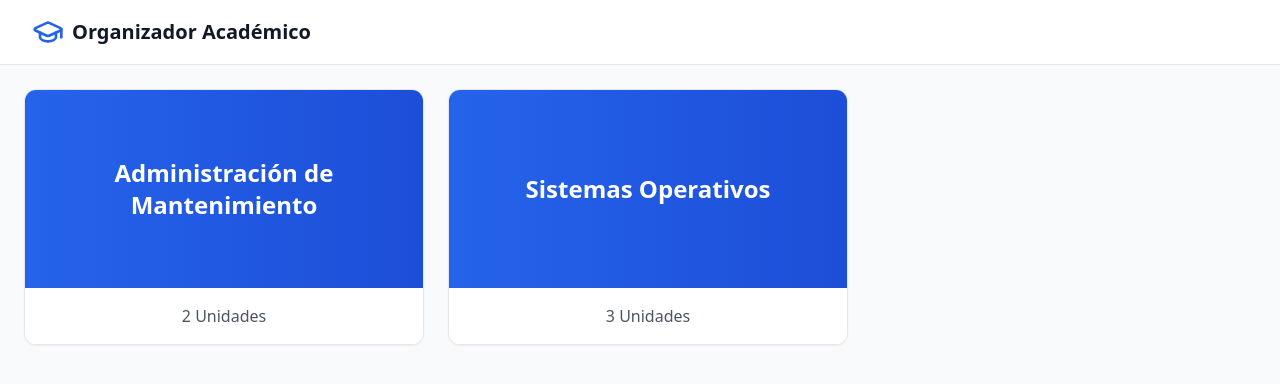
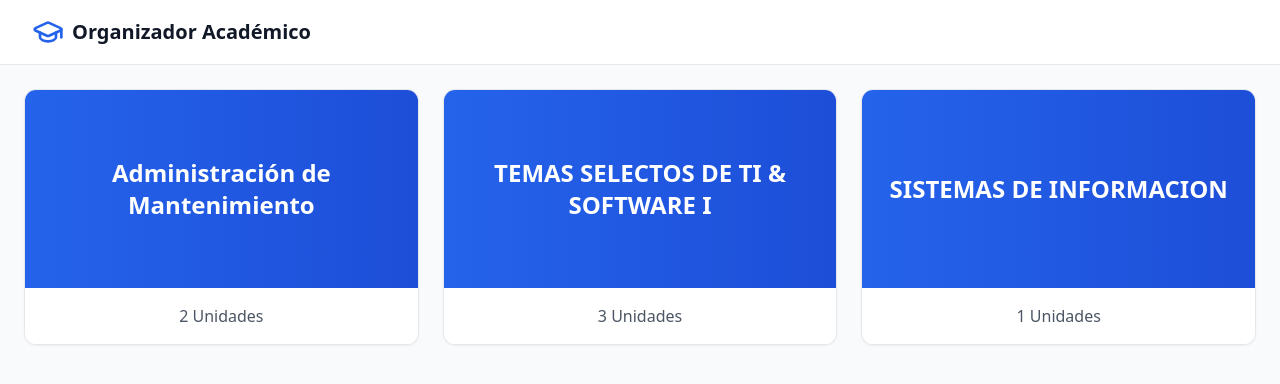
Before and after one commit to Tomasxwav/tasklist, a React (Vite) app: page / in a window 1280 px wide. Shown: the top 384 px of the page. Built offline with nearby package versions, Linux system fonts and the light colour scheme.

Commit message:
update initialData to reflect new course names, units, and task details with updated grades

```diff
--- a/src/data.ts
+++ b/src/data.ts
@@ -151,72 +151,187 @@ export const initialData: Subject[] = [
   },
   {
     id: '2',
-    name: 'Sistemas Operativos',
+    name: 'TEMAS SELECTOS DE TI & SOFTWARE I ',
     units: [
       {
-        id: 'u1-so',
-        title: 'Unidad 1: Introducción a los Sistemas Operativos',
+        id: 'u1-tsti',
+        title: 'Unidad 1: Conmutacion en redes',
         tasks: [
           {
-            id: 'so-1.1',
-            title:
-              'Investigación sobre la evolución de los sistemas operativos',
-            startDate: new Date('2024-01-22'),
-            endDate: new Date('2024-01-28'),
+            id: 'tsti-1.1',
+            title: 'Fundamentos: Resumen 20 hojas a mano',
+            startDate: new Date('2025-01-20'),
+            endDate: new Date('2025-01-27'),
             completed: false,
-            grade: 0,
+            grade: 5,
           },
           {
-            id: 'so-1.2',
-            title: 'Práctica: Instalación de máquina virtual',
-            startDate: new Date('2024-01-29'),
-            endDate: new Date('2024-02-04'),
+            id: 'tsti-1.2',
+            title: 'Probemario IPV4: Contestar el problemario a MANO',
+            startDate: new Date('2025-01-28'),
+            endDate: new Date('2025-02-09'),
             completed: false,
-            grade: 0,
+            grade: 10,
+          },
+          {
+            id: 'tsti-1.3',
+            title: 'EXAMEN MEDIO CURSO (Caps. del 1 al 7 de NETACAD)',
+            startDate: new Date('2025-03-10'),
+            endDate: new Date('2025-03-11'),
+            completed: false,
+            grade: 10,
           },
         ],
       },
       {
-        id: 'u2-so',
+        id: 'u2-tsti',
         title: 'Unidad 2: Administración de Procesos',
         tasks: [
           {
-            id: 'so-2.1',
-            title: 'Ejercicios de planificación de procesos',
-            startDate: new Date('2024-02-05'),
-            endDate: new Date('2024-02-11'),
+            id: 'tsti-2.1',
+            title: 'Conceptos Basicos de Protocolos: Resumen 12 hojas a mano',
+            startDate: new Date('2025-03-16'),
+            endDate: new Date('2025-03-23'),
             completed: false,
-            grade: 0,
+            grade: 5,
           },
           {
-            id: 'so-2.2',
-            title: 'Implementación de algoritmos de planificación',
-            startDate: new Date('2024-02-12'),
-            endDate: new Date('2024-02-18'),
+            id: 'tsti-2.2',
+            title: 'Probemario IPV6: Contestar el problemario a MANO',
+            startDate: new Date('2025-03-17'),
+            endDate: new Date('2025-03-24'),
             completed: false,
-            grade: 0,
+            grade: 10,
+          },
+          {
+            id: 'tsti-2.3',
+            title: 'Examen Ordinario (Caps. del 8 al 14 de NETACAD)',
+            startDate: new Date('2025-05-05'),
+            endDate: new Date('2025-05-06'),
+            completed: false,
+            grade: 10,
           },
         ],
       },
       {
-        id: 'u3-so',
-        title: 'Unidad 3: Gestión de Memoria',
+        id: 'u3-tsti',
+        title: 'PIA',
         tasks: [
           {
-            id: 'so-3.1',
-            title: 'Análisis de técnicas de paginación',
-            startDate: new Date('2024-02-19'),
-            endDate: new Date('2024-02-25'),
+            id: 'tsti-3.1',
+            title: 'PIA',
+            startDate: new Date('2025-01-19'),
+            endDate: new Date('2025-04-03'),
             completed: false,
-            grade: 0,
+            grade: 50,
+          },
+        ],
+      },
+    ],
+  },
+  {
+    id: '3',
+    name: 'SISTEMAS DE INFORMACION  ',
+    units: [
+      {
+        id: 'u1-si',
+        title: 'Unidad 1: Sistemas de información',
+        tasks: [
+          {
+            id: 'si-1.1',
+            title: 'Fundamentos: Crucigrama',
+            startDate: new Date('2025-01-27'),
+            endDate: new Date('2025-02-03'),
+            completed: false,
+            grade: 5,
           },
           {
-            id: 'so-3.2',
-            title: 'Simulador de administración de memoria',
-            startDate: new Date('2024-02-26'),
-            endDate: new Date('2024-03-03'),
+            id: 'si-1.2',
+            title: 'A2: Cuestionario ',
+            startDate: new Date('2025-02-10'),
+            endDate: new Date('2025-02-17'),
             completed: false,
-            grade: 0,
+            grade: 5,
+          },
+          {
+            id: 'si-1.3',
+            title: 'A3: Cuestionario',
+            startDate: new Date('2025-02-24'),
+            endDate: new Date('2025-03-03'),
+            completed: false,
+            grade: 5,
+          },
+          {
+            id: 'si-1.4',
+            title: 'A4: Cuestionario y resumen 3 hojas',
+            startDate: new Date('2025-03-03'),
+            endDate: new Date('2025-03-10'),
+            completed: false,
+            grade: 5,
+          },
+          {
+            id: 'si-1.5',
+            title: 'Examen Medio Curso',
+            startDate: new Date('2025-03-20'),
+            endDate: new Date('2025-03-20'),
+            completed: false,
+            grade: 20,
+          },
+          {
+            id: 'si-1.6',
+            title: 'A5: Sopa de letras',
+            startDate: new Date('2025-03-24'),
+            endDate: new Date('2025-03-31'),
+            completed: false,
+            grade: 5,
+          },
+          {
+            id: 'si-1.7',
+            title: 'A6: Resumen',
+            startDate: new Date('2025-05-07'),
+            endDate: new Date('2025-04-14'),
+            completed: false,
+            grade: 5,
+          },
+          {
+            id: 'si-1.8',
+            title: 'A7: Resumen y actividad',
+            startDate: new Date('2025-04-21'),
+            endDate: new Date('2025-04-28'),
+            completed: false,
+            grade: 5,
+          },
+          {
+            id: 'si-1.9',
+            title: 'A8: Resumen',
+            startDate: new Date('2025-05-05'),
+            endDate: new Date('2025-05-09'),
+            completed: false,
+            grade: 5,
+          },
+          {
+            id: 'si-1.10',
+            title: 'A9: Investigacion',
+            startDate: new Date('2025-05-09'),
+            endDate: new Date('2025-05-12'),
+            completed: false,
+            grade: 20,
+          },
+          {
+            id: 'si-1.11',
+            title: 'A10: Sintesis ',
+            startDate: new Date('2025-05-12'),
+            endDate: new Date('2025-05-15'),
+            completed: false,
+            grade: 20,
+          },
+          {
+            id: 'si-1.12',
+            title: 'Examen Ordinario y guia',
+            startDate: new Date('2025-06-04'),
+            endDate: new Date('2025-06-04'),
+            completed: false,
+            grade: 20,
           },
         ],
       },
```
